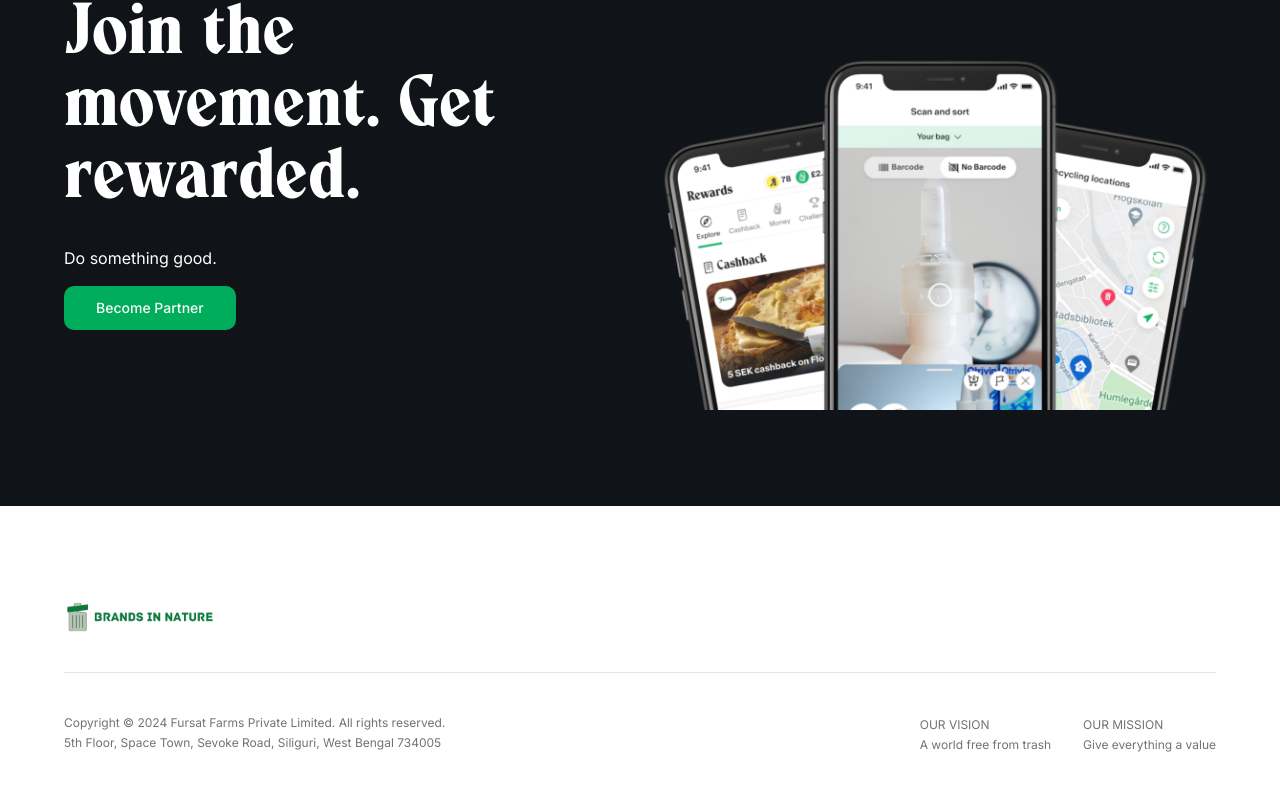
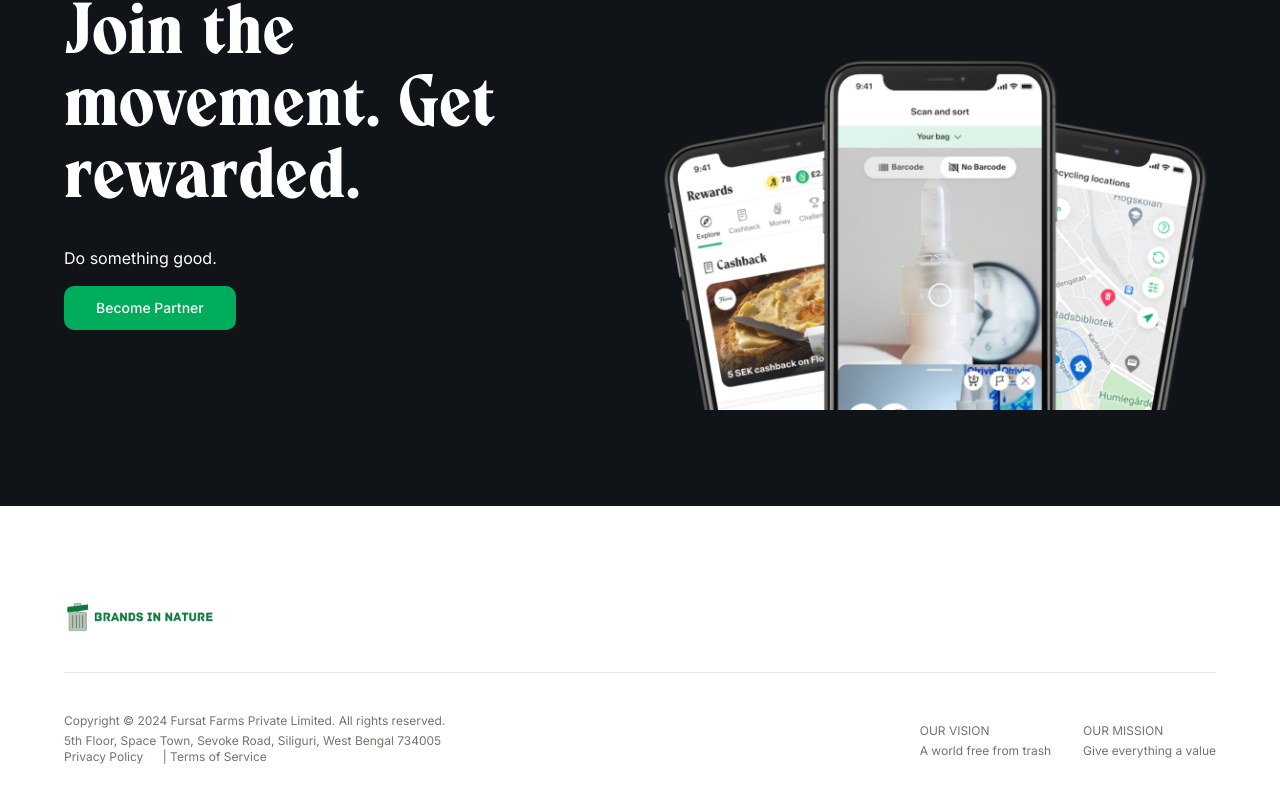
Before and after one commit to brandsinnature/brands-in-nature, a Next.js app: page / in a window 1280 px wide. Shown: the part 4473-5276 px from the top of the page. Built offline with nearby package versions, Linux system fonts and the light colour scheme.

Commit message:
Add Privacy Policy and Terms of Service pages

```diff
--- a/components/common/footer.tsx
+++ b/components/common/footer.tsx
@@ -48,13 +48,20 @@ export default function Footer() {
         <div className="block lg:flex justify-between items-center space-y-6 lg:space-y-1 text-muted-foreground text-xs">
           <div className="space-y-1">
             <p>
-                            Copyright © 2024 Fursat Farms Private Limited. All
-                            rights reserved.
+              Copyright © 2024 Fursat Farms Private Limited. All rights
+              reserved.
             </p>
             <p>
-                            5th Floor, Space Town, Sevoke Road, Siliguri, West
-                            Bengal 734005
+              5th Floor, Space Town, Sevoke Road, Siliguri, West Bengal 734005
             </p>
+
+            <Link href="/privacy-policy" className="hover:underline mr-4">
+              Privacy Policy
+            </Link>
+            <span> | </span>
+            <Link href="/terms-of-service" className="hover:underline">
+              Terms of Service
+            </Link>
           </div>
 
           <div className="flex items-center gap-8">
```
Lines whose indentation alone changed are shown as unchanged.
